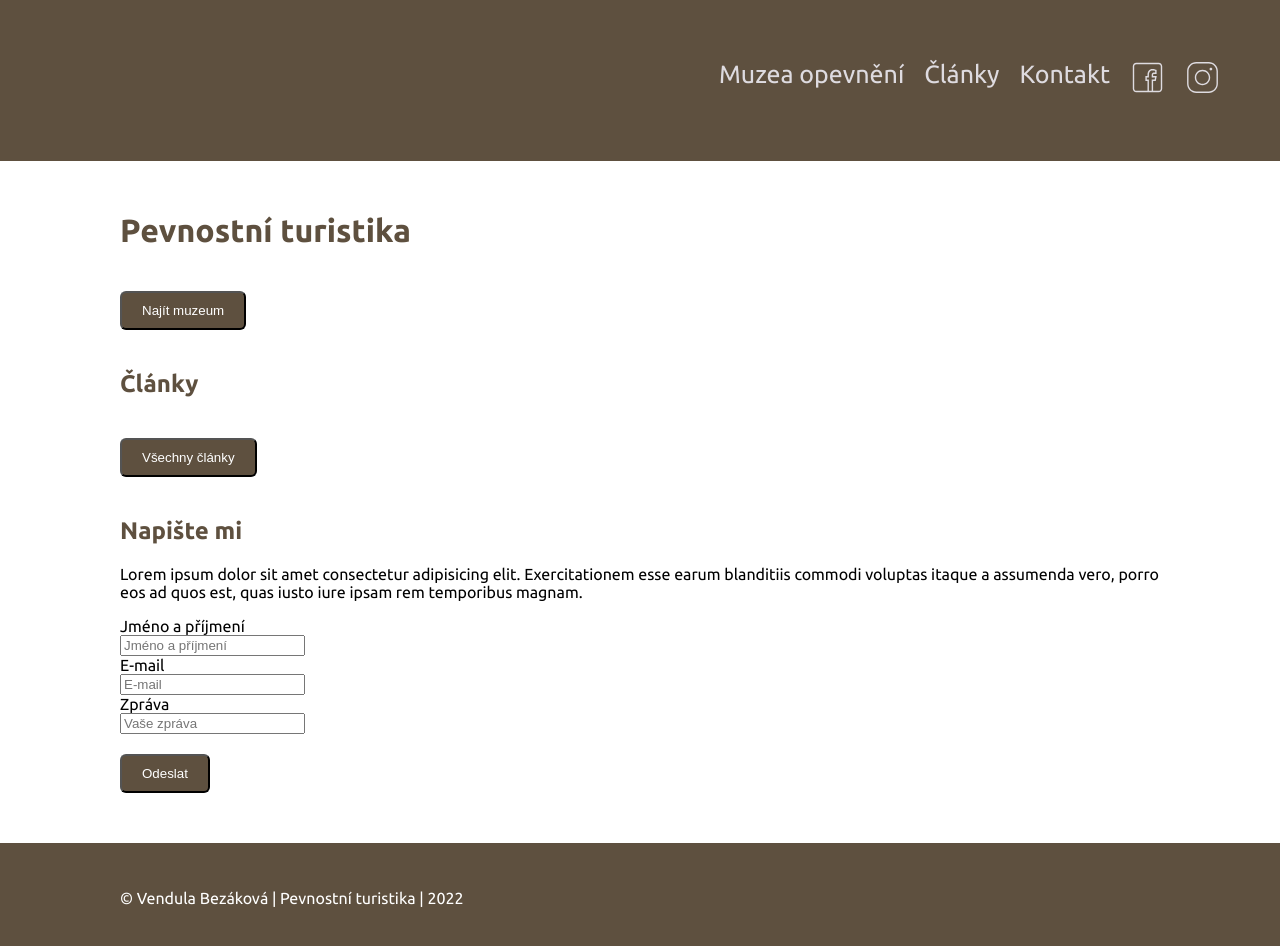
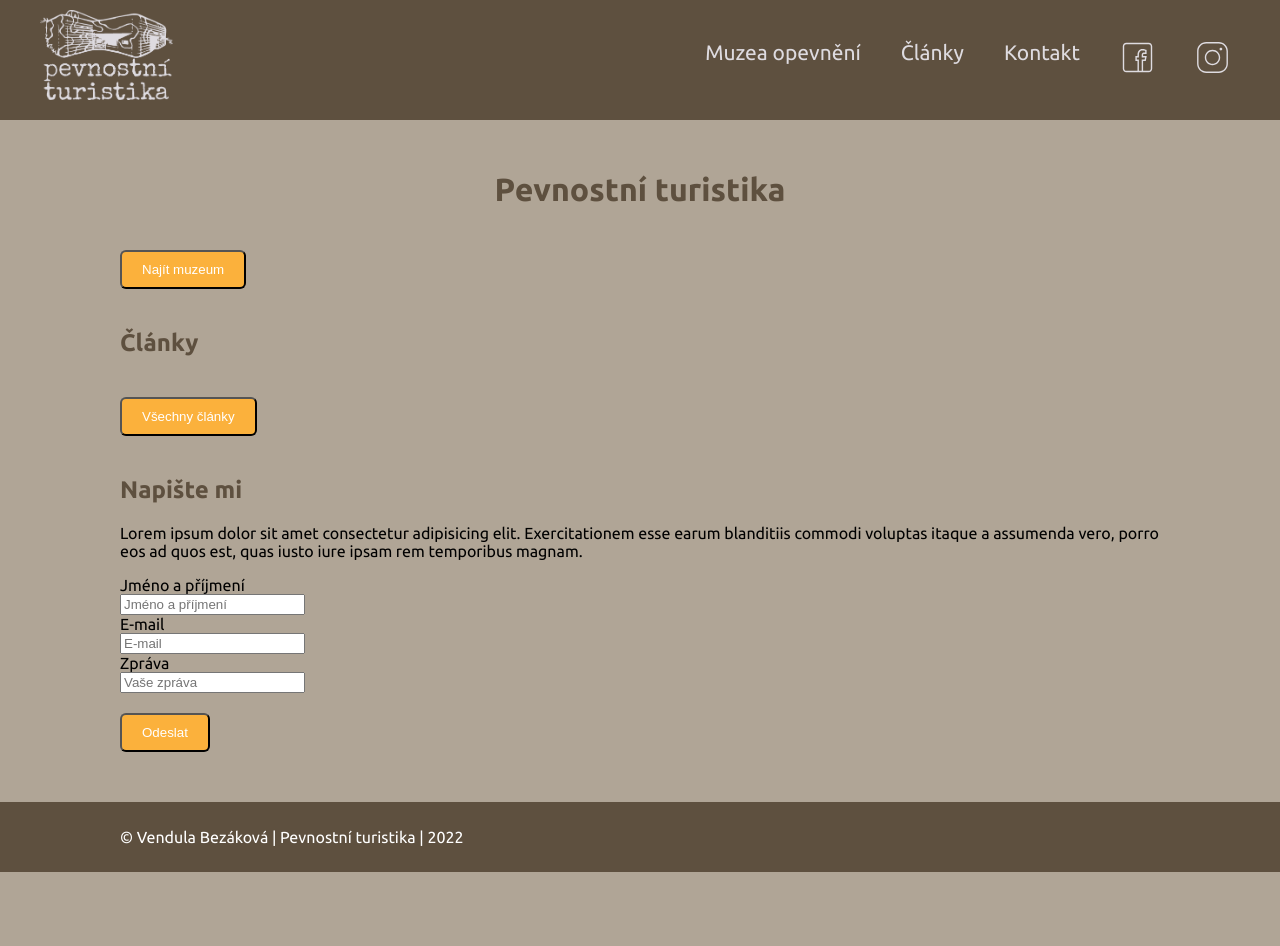
Before and after one commit to vendulabezakova/pevnostni-turistika, an Eleventy site: page index.html in a window 1280 px wide. After the commit the page ends 872 px from the top, so only its background shows below. Built offline with nearby package versions, Linux system fonts and the light colour scheme; Eleventy itself is replaced by a stand-in of ours; files that its build step writes are made by us from their sources.

Commit message:
mobile menu, footer padding, body background color

```diff
--- a/_includes/header-footer.njk
+++ b/_includes/header-footer.njk
@@ -15,7 +15,7 @@
 <body>
     <header>
             <nav class="menu">
-            <div class="logo"><img src="/images/pevnostni-turistika-logo-light.png"></div>
+            <div class="logo"><a href="/"><img src="/images/pevnostni-turistika-logo-light.png"></a></div>
                 <input type="checkbox" class="menu__checkbox" id="menu-checkbox">
                 <label for="menu-checkbox" class="menu__toggler">☰ Menu</label>
                 <ul class="menu__list">
--- a/scss/_button.scss
+++ b/scss/_button.scss
@@ -1,7 +1,7 @@
 @use "colors";
 
 .button__submit, button {
-    background-color: colors.$color-primary;
+    background-color: colors.$button-primary;
     color: white;
     margin: 20px 0;
     padding: 10px 20px;
--- a/scss/_colors.scss
+++ b/scss/_colors.scss
@@ -1,3 +1,4 @@
 $color-primary: #5e503f;
 $color-secondary: #dedbe0;
 $button-primary: #fbb13c;
+$color-background: #B0A596;
--- a/scss/_footer.scss
+++ b/scss/_footer.scss
@@ -1,7 +1,7 @@
 @use "colors";
 
 footer {
-    padding: 30px 60px;
+    padding: 10px 60px;
     background-color: colors.$color-primary;
     color: white;
 }
@@ -14,6 +14,6 @@ footer {
 
 @media screen and (min-width: 1200px) {
     footer {
-        padding: 30px 120px;
+        padding: 10px 120px;
     }
 }
--- a/scss/_nav.scss
+++ b/scss/_nav.scss
@@ -1,7 +1,8 @@
 @use "colors";
 
 .logo img {
-   display: none;
+    height: 30px;
+    display: flex;
 }
 
 .menu__checkbox {
@@ -15,13 +16,16 @@
     margin: 0;
     padding: 20px 20px;
     display: none;
+    text-align: center;
 }
 
 .menu {
     background-color: colors.$color-primary;
-    font-size: 25px;
+    font-size: 21px;
     color: colors.$color-secondary;
-    padding: 30px;
+    padding: 10px;
+    display: flex;
+    justify-content: space-between;
 }
 
 .logo-social {
@@ -31,7 +35,7 @@
 
 .menu__item {
     border-bottom: 1px solid colors.$color-secondary;
-    padding: 10px;
+    padding: 10px 20px;
     margin: 0;
 }
 
@@ -49,6 +53,11 @@
     display: block;
 }
 
+.menu__toggler {
+    display: block;
+    text-align: right;
+}
+
 @media screen and (min-width: 800px) {
 
     .menu__list {
@@ -64,7 +73,8 @@
     }
 
     .logo img {
-        width: 35px;
+        height: 90px;
+        padding: 0 30px;
      }
 
      .menu {
--- a/scss/_typo.scss
+++ b/scss/_typo.scss
@@ -7,3 +7,11 @@ html { box-sizing: border-box; }
 h1, h2, h3 {
     color: colors.$color-primary;
 }
+
+h1 {
+    text-align: center;
+}
+
+body {
+    background-color: colors.$color-background;
+}
```
Also changed, not shown: css/style.css, 7 other files.
